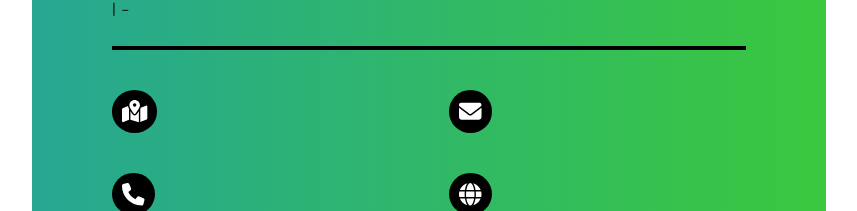
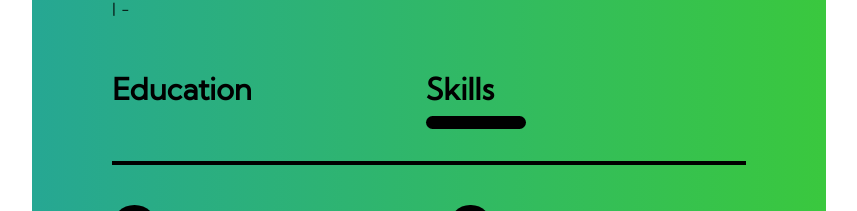
Before and after one commit to Ro-yeee/Resume-App, a React (Vite) app: page / in a window 1280 px wide. Shown: the part 2531-2742 px from the top of the page, without its empty margins (211-1068 px from the left). Built offline with nearby package versions, Linux system fonts and the light colour scheme; a web font is replaced by a local one.

Commit message:
Added both Education and Skills section to the preview.

```diff
--- a/src/App.css
+++ b/src/App.css
@@ -427,6 +427,7 @@ input:hover,input:focus{
     justify-content: center;
     align-items: center;
     overflow: clip;
+    flex-shrink: 0;
 }
 
 .imgContainer > img{
@@ -486,19 +487,59 @@ input:hover,input:focus{
 .experiences{
     display: flex;
     justify-content: space-between;
-    gap: 1rem;
+    gap: 2rem;
+    word-break: break-all;
 }
 
 .experienceContainer{
     display: flex;
     flex-direction: column;
     gap: 0.5rem;
+    word-break: break-all;
 }
 
 .workDescription{
     margin-bottom: 20px;
 }
 
+.educationSkills{
+    display: flex;
+    justify-content: space-between;
+    gap: 2rem;
+    padding-bottom: 2rem;
+}
+
+.educationContainer{
+    display: flex;
+    flex-direction: column;
+    gap: 0.5rem;
+    max-width: 310px;
+    word-break: break-all;
+}
+
+.skillsContainer{
+    display: flex;
+    flex-direction: column;
+    gap: 0.5rem;
+    width: 320px;
+    align-self: flex-start;
+}
+
+.skillGrid{
+    display: grid;
+    grid-template-columns: repeat(auto-fill,minmax(100px,1fr));
+    gap: 10px;
+    word-break: break-all;
+}
+
+.list{
+    background-color: black;
+    color: white;
+    padding: 0.4rem;
+    border-radius: 14px;
+    text-align: center;
+    font-family: 'Lobster', cursive;
+}
 
 
 
--- a/src/App.jsx
+++ b/src/App.jsx
@@ -79,6 +79,7 @@ function App() {
             fileName:e.target.files[0].name,
             fileSrc: URL.createObjectURL(e.target.files[0])
           })
+    e.target.value = ""
   }
 
   const handleData = (e) =>{
@@ -133,8 +134,9 @@ function App() {
               })})
   }
 
-  const loadSampleCV = () =>{
+  const loadSampleCV = (e) =>{
     setData(CV)
+    e = ""
   }
 
   const componentRef = useRef()
--- a/src/components/ResumePreview.jsx
+++ b/src/components/ResumePreview.jsx
@@ -23,13 +23,28 @@ function ResumePreview({data,reference}) {
             <div className="experiences">
                 {
                     data.experiences.map(element =>(
-                        <div className="experienceContainer">
+                        <div className="experienceContainer" key={element.id} style={data.experiences.length > 1 ? {maxWidth: "320px"}: null}>
                             <h3>{element.position}</h3>
                             <p>{element.company} | {element.startDate} - {element.endDate}</p>
                             <p className="workDescription">{element.description}</p>
                         </div>
                     ))
                 }
+            </div>
+            <div className="educationSkills">
+                <div className="educationContainer">
+                    <h1>Education</h1>
+                    <h3>{data.info[4].text}</h3>
+                    <p>{data.info[5].text}</p>
+                </div>
+                <div className="skillsContainer">
+                    <h1>Skills</h1>
+                    <div className="skillGrid">
+                        {
+                            data.skills.map(skill => <p className="list" key={skill.id}>{skill.text}</p>)
+                        }
+                    </div>
+                </div>
             </div>
         </div>
         <div className="BottomSection">
@@ -40,13 +55,13 @@ function ResumePreview({data,reference}) {
                 </div>
                 <div className="sec">
                     <FontAwesomeIcon icon={faPhone} size="xl" className="logos" />
-                    <p>{data.info[7].text}</p>
+                    <p>{data.info[8].text}</p>
                 </div>
             </div>
             <div className="ColumnContainer">
                 <div className="sec">
                     <FontAwesomeIcon icon={faEnvelope} size="xl" className="logos" />
-                    <p>{data.info[8].text}</p>
+                    <p>{data.info[7].text}</p>
                 </div>
                 <div className="sec">
                     <FontAwesomeIcon icon={faGlobe} size="xl" className="logos" />
--- a/src/components/SkillsSection.jsx
+++ b/src/components/SkillsSection.jsx
@@ -16,7 +16,8 @@ function SkillsSection({data,addSkill,removeSkill,handleSkill}) {
                         type="text"
                         placeholder="Language or Techology"
                         value={skill.text}
-                        onChange={handleSkill}/>
+                        onChange={handleSkill}
+                        maxLength={20}/>
                     {data.skills.length > 1 && <FontAwesomeIcon onClick={() => removeSkill(skill.id)} icon={faTrashCan} size="xl" className="icon"/> }
                 </div>
                 ))
```
